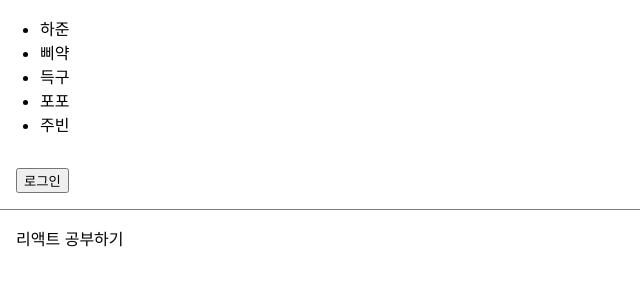
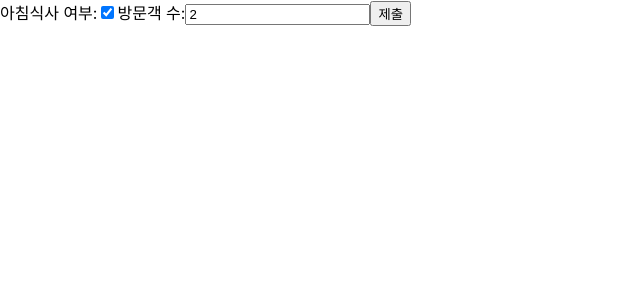
Before and after one commit to blackjune67/toyblog, a React (Create React App) app in the folder front/blog/: page / in a window 1280 px wide. Shown: the top 300 px of the page, without its empty margins (0-640 px from the left). Built offline with nearby package versions, Linux system fonts and the light colour scheme.

Commit message:
input mulitiple

```diff
--- /dev/null
+++ b/front/blog/src/chapter11/NameForm.jsx
@@ -0,0 +1,32 @@
+import {useState} from "react";
+
+export function NameForm() {
+  const [value, setValue] = useState('');
+
+  const handelChange = (event) => {
+    setValue(event.target.value);
+  }
+
+  const handelSubmit = (event) => {
+    alert('insert name : ' + value);
+    event.preventDefault();
+  }
+
+  return (
+      <div>
+        <form onSubmit={handelSubmit}>
+          {/*<label>
+            이름:
+            <input type="text" value={value} onChange={handelChange}/>
+          </label>*/}
+          <select name="" id="" multiple={true} value={['B', 'C']} onChange={handelChange}>
+            {/*<option value="apple">사과</option>
+            <option value="banana">바나나</option>
+            <option value="grape">포도</option>
+            <option value="watermelon">수박</option>*/}
+          </select>
+          <button type="submit">제출</button>
+        </form>
+      </div>
+  )
+}
--- /dev/null
+++ b/front/blog/src/chapter11/Reservation.jsx
@@ -0,0 +1,38 @@
+import {useState} from "react";
+
+export function Reservation() {
+  const [haveBreakfast, setHaveBreakfast] = useState(true);
+  const [numberOfGuest, setNumberOfGuest] = useState(2);
+
+  const handleSubmit = (e) => {
+    alert(` ${haveBreakfast}, ${numberOfGuest}`)
+    e.preventDefault();
+  };
+
+
+  return (
+      <div>
+        <form action="" onSubmit={handleSubmit}>
+          <label htmlFor="">
+            아침식사 여부:
+            <input type="checkbox"
+              checked={haveBreakfast}
+                   onChange={(e) => {
+                     setHaveBreakfast(e.target.checked);
+                   }}
+            />
+          </label>
+          <label htmlFor="">
+            방문객 수:
+            <input type="number"
+              value={numberOfGuest}
+                   onChange={(e) => {
+                     setNumberOfGuest(e.target.value);
+                   }}
+            />
+          </label>
+          <button type={"submit"}>제출</button>
+        </form>
+      </div>
+  )
+}
--- a/front/blog/src/index.js
+++ b/front/blog/src/index.js
@@ -2,8 +2,8 @@ import React from 'react';
 import ReactDOM from 'react-dom/client';
 import './index.css';
 import reportWebVitals from './reportWebVitals';
-import {LandingPage} from "./chapter09/LandingPage";
-import {AttendanceBook} from "./chapter10/AttendanceBook";
+import {NameForm} from "./chapter11/NameForm";
+import {Reservation} from "./chapter11/Reservation";
 
 const root = ReactDOM.createRoot(document.getElementById('root'));
 root.render(
@@ -14,8 +14,10 @@ root.render(
       {/*<Accommodate />*/}
       {/*<ConfirmButton />*/}
       {/*<ConfirmButtonFn />*/}
-      <AttendanceBook />
-      <LandingPage />
+      {/*<AttendanceBook />
+      <LandingPage />*/}
+      {/*<NameForm />*/}
+      <Reservation />
     </React.StrictMode>
 );
 /*setInterval(() => {
```
